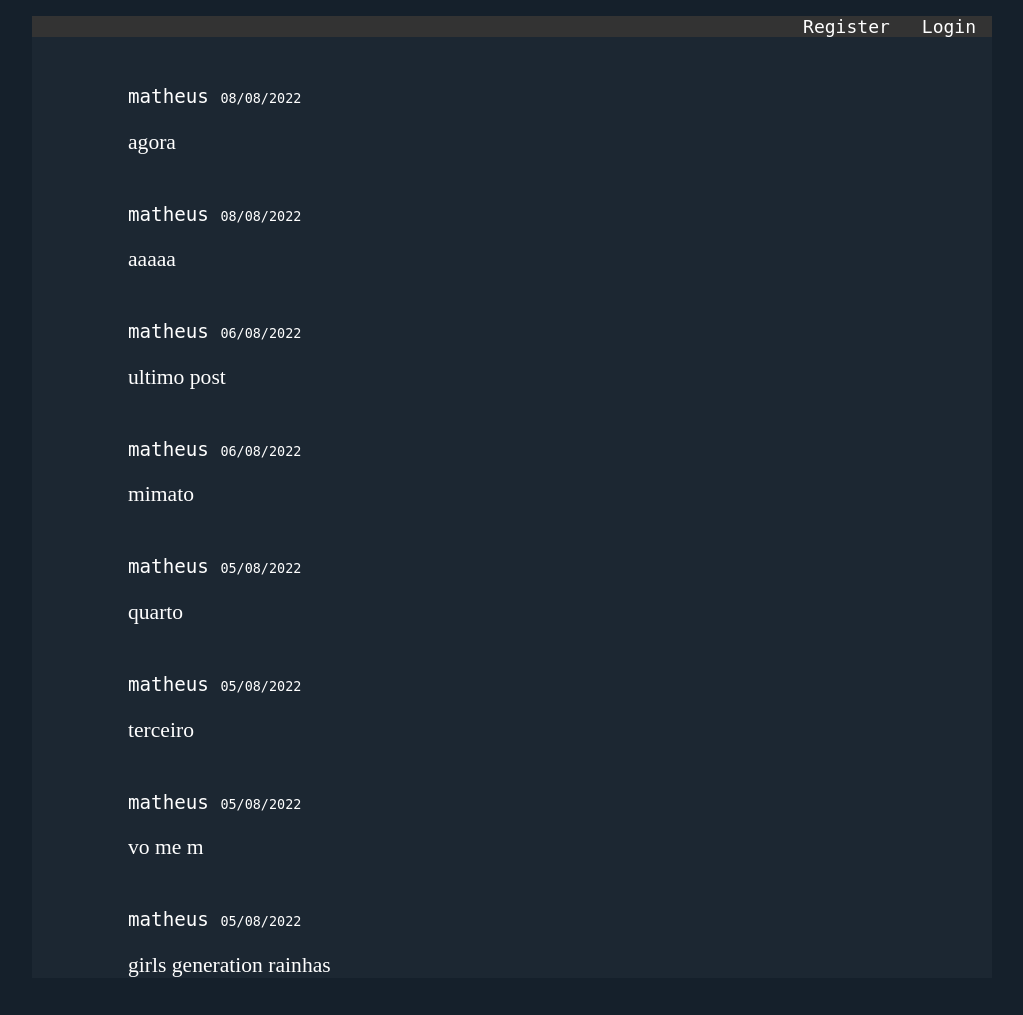
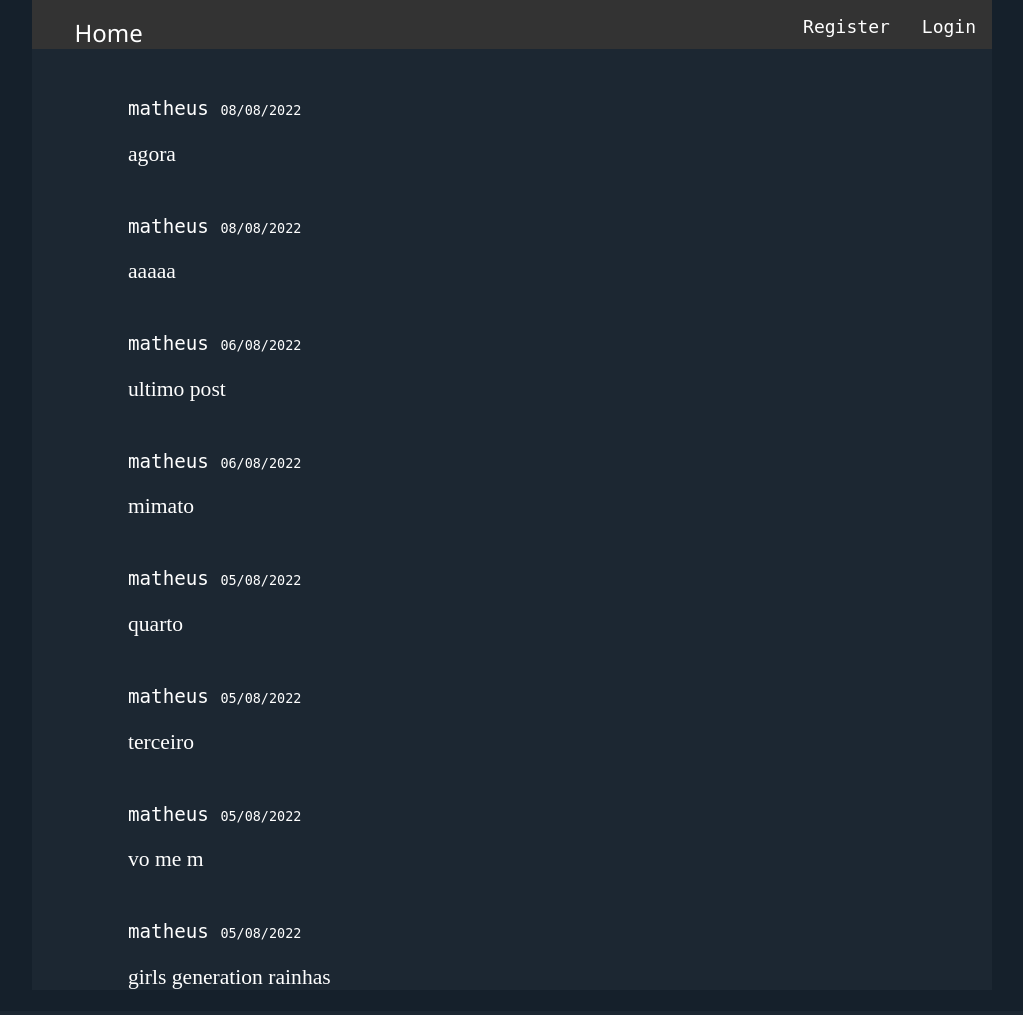
Before and after one commit to mps751/Blog_Python, a Flask app: page / in a window 1280 px wide. Shown: the whole page, without its empty margins (128-1151 px from the left). After the commit the page ends 989 px from the top, so only its background shows below. Run offline with Flask 2, Linux system fonts and the light colour scheme; data comes from the database, SQL or seed files in the repository; both versions use the stored data as it was after the commit.

Commit message:
Atualizando CSS

```diff
--- a/static/style.css
+++ b/static/style.css
@@ -1,24 +1,35 @@
 html {
     font-family: "sans-serif";
     background: #15202B;
-    padding: 1rem;
 }
 
 body {
+    width: 100%;
     max-width: 960px;
-    margin: 0 auto;
+    margin: auto;
     background-color: #1C2732;
 }
 
 .nav span {
-    font-size: medium;
-    color: #ffffff
+    font-size: large;
+    color: #ffffff;
+    text-align: center;
+    padding: 14px 16px;
+    font-family: Andale Mono, monospace;
+}
+
+.nav .home {
+    color: white;
+    margin-left: 0.1em;
+    font-family: 'Segoe UI', Tahoma, Geneva, Verdana, sans-serif;
+    font-size: x-large;
+    float: left;
 }
 
 .nav ul {
     list-style-type: none;
     margin: 0;
-    padding: 0;
+    padding-top: 1em;
     overflow: hidden;
     background-color: #333;
 }
@@ -28,9 +39,9 @@ body {
     float: right;
 }
 
-.nav a {
+.nav li a {
     display: inline;
-    color: white;
+    color: #ffffff;
     text-decoration: none;
     text-align: center;
     padding: 14px 16px;
--- a/templates/index.html
+++ b/templates/index.html
@@ -2,12 +2,14 @@
     <head>
         <title> {% block title %} {% endblock %} </title>
         <link rel="stylesheet" href="/static/style.css">
+    </head>
 
+    <body>
         <div class="nav">
             <nav>
                 {% if current_user.is_authenticated %}
                     <ul>
-                        <li style="float: left"> Home </li>
+                        <li class="home"> Home </li>
                         <li> <a href="{{ url_for('logout') }}"> Log Out </a> </li>
                         <li> <a href="{{ url_for('create') }}"> Create Post </a> </i>
                         <li> <span> {{current_user.username}} </span> </li>
@@ -15,22 +17,21 @@
 
                 {% else %}
                     <ul>
+                        <li class="home"> Home </li>
                         <li> <a href="{{ url_for('login') }}"> Login </a> </li>
                         <li> <a href="{{ url_for('register') }}"> Register </a> </i>
                     </ul>
                 {% endif %}
             </nav>
         </div>
-    </head>
 
-    <body>
         <section class="content">
             <header>
                 {% block header %}
 
                 {% endblock %}
+            </header>
 
-            </header>
             {% block content %}
             {% endblock %}
         </section>
```
Also changed, not shown: templates/create.html (+4 -5 lines), app.db.
